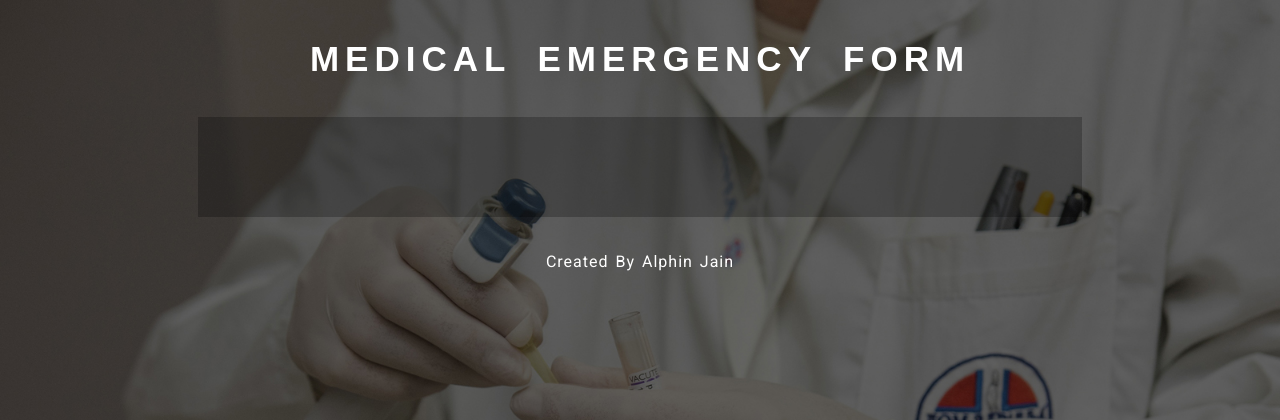
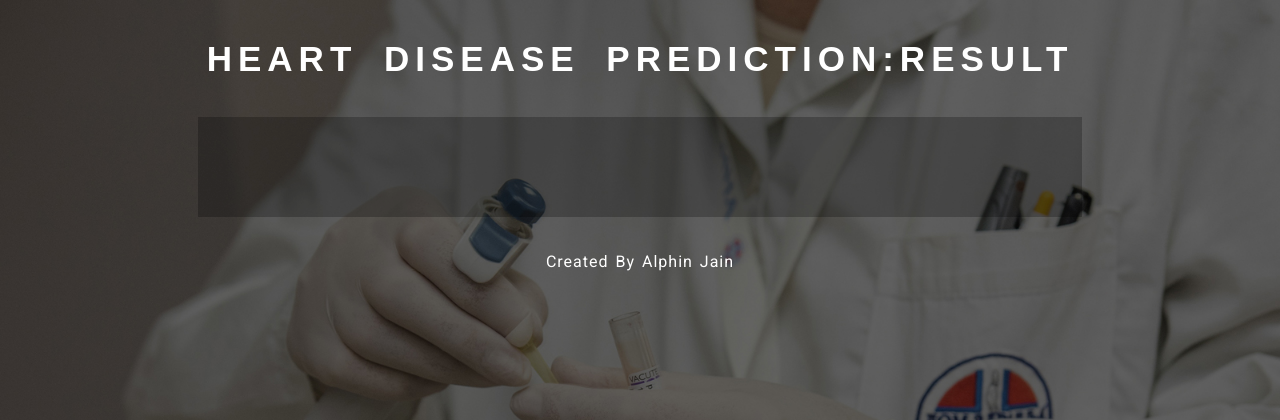
Before and after one commit to jainalphin/heart_disease_prediction, a Flask app: template templates/result.html in a window 1280 px wide. Shown: the top 420 px of the page. Run offline with Flask 2, Linux system fonts and the light colour scheme; the template is opened without the code that fills it, so the values that code supplies are empty; parts of the project's set-up code (start-up, migrations or seed data) failed here and were passed over; some web fonts are replaced.

Commit message:
Update result.html

```diff
--- a/templates/result.html
+++ b/templates/result.html
@@ -18,7 +18,7 @@
 </head>
 <body>
 <!--background-->
-<h1> Medical Emergency Form</h1>
+<h1>Heart Disease Prediction:Result</h1>
     <div class="bg-agile">
 	<div class="book-appointment">
 	{% if output == 0 %}
```
